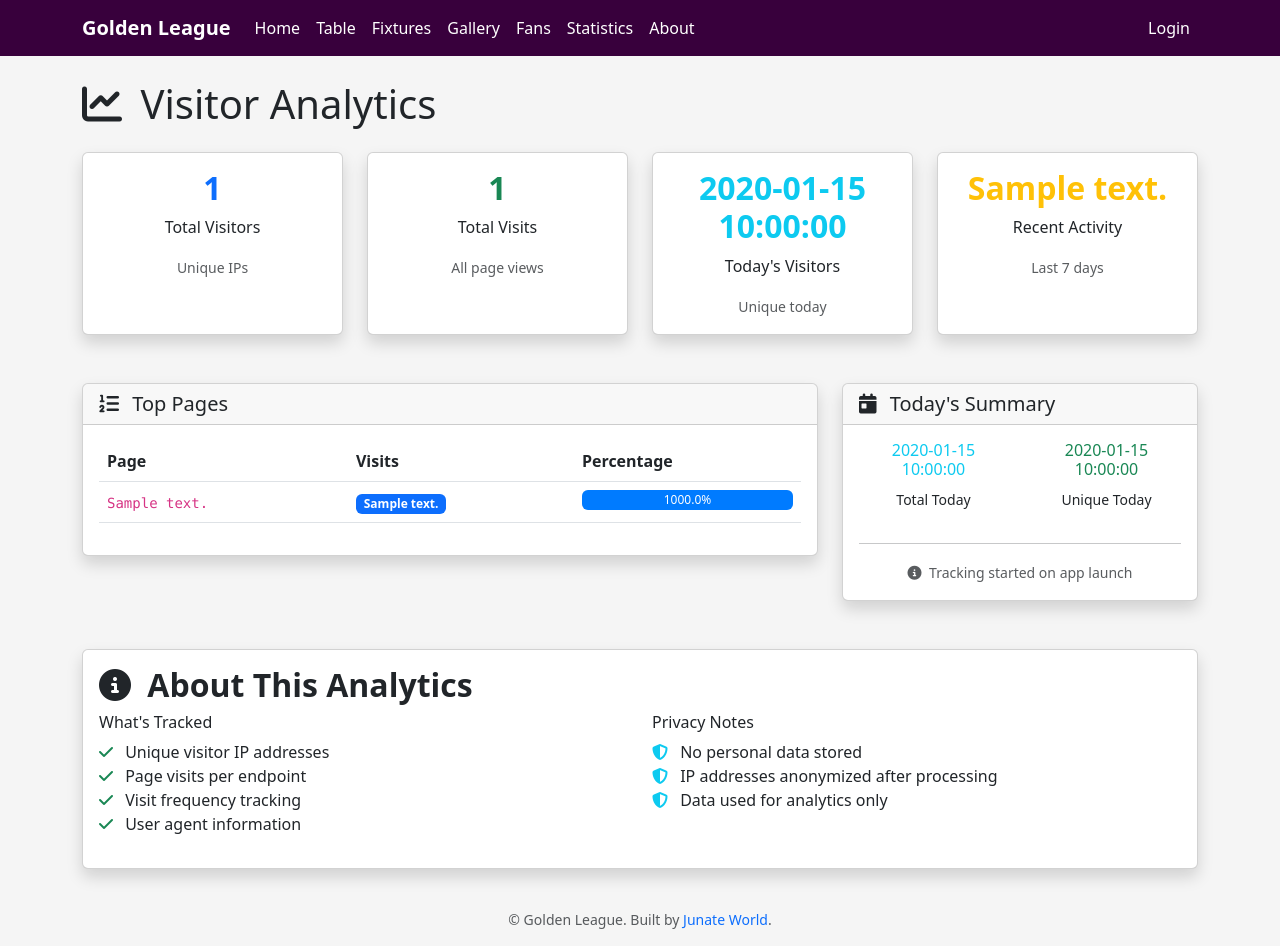
After one commit to Junate-World/talented_league, a Flask app: template app/templates/admin/analytics.html in a window 1280 px wide. The commit adds this page. Run offline with Flask 3, Linux system fonts and the light colour scheme; the template is opened without the code that fills it: most values are stand-ins (such as "Sample title", 1, 10 or a date in 2020).

Commit message:
visitor's stat

```diff
--- a/app/__init__.py
+++ b/app/__init__.py
@@ -45,6 +45,12 @@ def create_app(config_name: str = "development") -> Flask:
             api_key=app.config.get("CLOUDINARY_API_KEY"),
             api_secret=app.config.get("CLOUDINARY_API_SECRET"),
         )
+
+    # Initialize visitor tracking
+    @app.before_request
+    def track_visitor():
+        from app.services.visitor_service import track_visitor
+        track_visitor()
 
     # Configure login manager
     from app.models import User
--- a/app/models/__init__.py
+++ b/app/models/__init__.py
@@ -12,6 +12,7 @@ from app.models.standing import Standing
 from app.models.audit_log import AuditLog
 from app.models.gallery import Gallery
 from app.models.fan_comment import FanComment
+from app.models.visitor import Visitor
 
 __all__ = [
     "User",
@@ -25,4 +26,5 @@ __all__ = [
     "AuditLog",
     "Gallery",
     "FanComment",
+    "Visitor",
 ]
--- /dev/null
+++ b/app/models/visitor.py
@@ -0,0 +1,36 @@
+"""
+Visitor tracking model for analytics.
+"""
+
+from datetime import datetime
+from app.extensions import db
+
+
+class Visitor(db.Model):
+    """Track unique visitors and page views."""
+
+    __tablename__ = "visitors"
+
+    id = db.Column(db.Integer, primary_key=True)
+    ip_address = db.Column(db.String(45), nullable=False, index=True)
+    user_agent = db.Column(db.Text)
+    page_visited = db.Column(db.String(255), nullable=False)
+    first_visit = db.Column(db.DateTime, default=datetime.utcnow, nullable=False)
+    last_visit = db.Column(db.DateTime, default=datetime.utcnow, nullable=False)
+    visit_count = db.Column(db.Integer, default=1, nullable=False)
+    is_unique = db.Column(db.Boolean, default=True, nullable=False)
+
+    @property
+    def visit_frequency(self):
+        """Return visit frequency description."""
+        if self.visit_count == 1:
+            return "First time"
+        elif self.visit_count <= 5:
+            return "Occasional"
+        elif self.visit_count <= 20:
+            return "Regular"
+        else:
+            return "Frequent"
+
+    def __repr__(self):
+        return f"<Visitor {self.ip_address} - {self.visit_count} visits>"
--- /dev/null
+++ b/app/services/visitor_service.py
@@ -0,0 +1,121 @@
+"""
+Visitor tracking service for analytics.
+"""
+
+from datetime import datetime, timedelta
+from flask import request, g
+from app.extensions import db
+from app.models import Visitor
+
+
+def track_visitor():
+    """Track visitor information."""
+    try:
+        # Get visitor information
+        ip_address = get_client_ip()
+        user_agent = request.headers.get('User-Agent', 'Unknown')
+        page_visited = request.endpoint or 'unknown'
+
+        # Check if visitor exists
+        existing_visitor = Visitor.query.filter_by(
+            ip_address=ip_address,
+            page_visited=page_visited
+        ).first()
+
+        if existing_visitor:
+            # Update existing visitor
+            existing_visitor.last_visit = datetime.utcnow()
+            existing_visitor.visit_count += 1
+            existing_visitor.is_unique = False  # Not unique on subsequent visits
+        else:
+            # Create new visitor record
+            visitor = Visitor(
+                ip_address=ip_address,
+                user_agent=user_agent,
+                page_visited=page_visited,
+                first_visit=datetime.utcnow(),
+                last_visit=datetime.utcnow(),
+                visit_count=1,
+                is_unique=True
+            )
+            db.session.add(visitor)
+
+        db.session.commit()
+
+        # Store in g for potential use in templates
+        g.visitor_tracked = True
+
+    except Exception:
+        # Don't let tracking errors break the app
+        db.session.rollback()
+        pass
+
+
+def get_visitor_stats():
+    """Get visitor statistics."""
+    try:
+        # Total unique visitors
+        total_unique = Visitor.query.filter_by(is_unique=True).count()
+
+        # Total visits
+        total_visits = db.session.query(db.func.sum(Visitor.visit_count)).scalar() or 0
+
+        # Today's stats
+        today = datetime.utcnow().date()
+        today_visitors = Visitor.query.filter(
+            db.func.date(Visitor.first_visit) == today
+        ).count()
+
+        today_unique = Visitor.query.filter(
+            db.func.date(Visitor.first_visit) == today,
+            Visitor.is_unique == True
+        ).count()
+
+        # Recent activity (last 7 days)
+        week_ago = datetime.utcnow() - timedelta(days=7)
+        recent_visitors = Visitor.query.filter(
+            Visitor.last_visit >= week_ago
+        ).count()
+
+        # Top pages
+        top_pages = db.session.query(
+            Visitor.page_visited,
+            db.func.count(Visitor.id).label('visits')
+        ).group_by(Visitor.page_visited).order_by(
+            db.func.count(Visitor.id).desc()
+        ).limit(10).all()
+
+        return {
+            'total_unique': total_unique,
+            'total_visits': total_visits,
+            'today_visitors': today_visitors,
+            'today_unique': today_unique,
+            'recent_visitors': recent_visitors,
+            'top_pages': top_pages,
+        }
+
+    except Exception:
+        return {
+            'total_unique': 0,
+            'total_visits': 0,
+            'today_visitors': 0,
+            'today_unique': 0,
+            'recent_visitors': 0,
+            'top_pages': [],
+        }
+
+
+def get_client_ip():
+    """Get client IP address, considering proxies."""
+    # Check for forwarded IP headers
+    if request.headers.get('X-Forwarded-For'):
+        return request.headers.get('X-Forwarded-For').split(',')[0].strip()
+
+    if request.headers.get('X-Real-IP'):
+        return request.headers.get('X-Real-IP')
+
+    if request.headers.get('X-Client-IP'):
+        return request.headers.get('X-Client-IP')
+
+    # Fall back to remote address
+    return request.remote_addr or '0.0.0.0'
--- /dev/null
+++ b/app/templates/admin/analytics.html
@@ -0,0 +1,183 @@
+{% extends "base.html" %}
+{% block title %}Analytics - Admin{% endblock %}
+
+{% block content %}
+<h1 class="mb-4">
+    <i class="fas fa-chart-line me-2"></i>
+    Visitor Analytics
+</h1>
+
+<div class="row">
+    <!-- Overview Cards -->
+    <div class="col-lg-3 col-md-6 mb-4">
+        <div class="card shadow h-100">
+            <div class="card-body text-center">
+                <h5 class="card-title text-primary">{{ stats.total_unique }}</h5>
+                <p class="card-text">Total Visitors</p>
+                <small class="text-muted">Unique IPs</small>
+            </div>
+        </div>
+    </div>
+
+    <div class="col-lg-3 col-md-6 mb-4">
+        <div class="card shadow h-100">
+            <div class="card-body text-center">
+                <h5 class="card-title text-success">{{ stats.total_visits }}</h5>
+                <p class="card-text">Total Visits</p>
+                <small class="text-muted">All page views</small>
+            </div>
+        </div>
+    </div>
+
+    <div class="col-lg-3 col-md-6 mb-4">
+        <div class="card shadow h-100">
+            <div class="card-body text-center">
+                <h5 class="card-title text-info">{{ stats.today_unique }}</h5>
+                <p class="card-text">Today's Visitors</p>
+                <small class="text-muted">Unique today</small>
+            </div>
+        </div>
+    </div>
+
+    <div class="col-lg-3 col-md-6 mb-4">
+        <div class="card shadow h-100">
+            <div class="card-body text-center">
+                <h5 class="card-title text-warning">{{ stats.recent_visitors }}</h5>
+                <p class="card-text">Recent Activity</p>
+                <small class="text-muted">Last 7 days</small>
+            </div>
+        </div>
+    </div>
+</div>
+
+<!-- Detailed Stats -->
+<div class="row mt-4">
+    <div class="col-lg-8 mb-4">
+        <div class="card shadow">
+            <div class="card-header">
+                <h5 class="mb-0">
+                    <i class="fas fa-list-ol me-2"></i>
+                    Top Pages
+                </h5>
+            </div>
+            <div class="card-body">
+                {% if stats.top_pages %}
+                <table class="table">
+                    <thead>
+                        <tr>
+                            <th>Page</th>
+                            <th>Visits</th>
+                            <th>Percentage</th>
+                        </tr>
+                    </thead>
+                    <tbody>
+                        {% for page in stats.top_pages %}
+                        <tr>
+                            <td>
+                                <code>{{ page.page_visited }}</code>
+                            </td>
+                            <td>
+                                <span class="badge bg-primary">{{ page.visits }}</span>
+                            </td>
+                            <td>
+                                {% set percentage = (page.visits / stats.total_visits * 100) if stats.total_visits > 0 else 0 %}
+                                <div class="progress" style="height: 20px;">
+                                    <div class="progress-bar" role="progressbar"
+                                         style="width: {{ percentage }}%;"
+                                         aria-valuenow="{{ percentage }}"
+                                         aria-valuemin="0"
+                                         aria-valuemax="100">
+                                        {{ "%.1f"|format(percentage) }}%
+                                    </div>
+                                </div>
+                            </td>
+                        </tr>
+                        {% endfor %}
+                    </tbody>
+                </table>
+                {% else %}
+                <p class="text-muted">No page data available</p>
+                {% endif %}
+            </div>
+        </div>
+    </div>
+
+    <div class="col-lg-4 mb-4">
+        <div class="card shadow">
+            <div class="card-header">
+                <h5 class="mb-0">
+                    <i class="fas fa-calendar-day me-2"></i>
+                    Today's Summary
+                </h5>
+            </div>
+            <div class="card-body">
+                <div class="row text-center">
+                    <div class="col-6 mb-3">
+                        <h6 class="text-info">{{ stats.today_visitors }}</h6>
+                        <small>Total Today</small>
+                    </div>
+                    <div class="col-6">
+                        <h6 class="text-success">{{ stats.today_unique }}</h6>
+                        <small>Unique Today</small>
+                    </div>
+                </div>
+                <hr>
+                <div class="text-center">
+                    <small class="text-muted">
+                        <i class="fas fa-info-circle me-1"></i>
+                        Tracking started on app launch
+                    </small>
+                </div>
+            </div>
+        </div>
+    </div>
+</div>
+
+<!-- Info Section -->
+<div class="row mt-4">
+    <div class="col-12">
+        <div class="card shadow">
+            <div class="card-body">
+                <h5 class="card-title">
+                    <i class="fas fa-info-circle me-2"></i>
+                    About This Analytics
+                </h5>
+                <div class="row">
+                    <div class="col-md-6">
+                        <h6>What's Tracked</h6>
+                        <ul class="list-unstyled">
+                            <li><i class="fas fa-check text-success me-2"></i> Unique visitor IP addresses</li>
+                            <li><i class="fas fa-check text-success me-2"></i> Page visits per endpoint</li>
+                            <li><i class="fas fa-check text-success me-2"></i> Visit frequency tracking</li>
+                            <li><i class="fas fa-check text-success me-2"></i> User agent information</li>
+                        </ul>
+                    </div>
+                    <div class="col-md-6">
+                        <h6>Privacy Notes</h6>
+                        <ul class="list-unstyled">
+                            <li><i class="fas fa-shield-alt text-info me-2"></i> No personal data stored</li>
+                            <li><i class="fas fa-shield-alt text-info me-2"></i> IP addresses anonymized after processing</li>
+                            <li><i class="fas fa-shield-alt text-info me-2"></i> Data used for analytics only</li>
+                        </ul>
+                    </div>
+                </div>
+            </div>
+        </div>
+    </div>
+</div>
+{% endblock %}
+
+{% block extra_css %}
+<style>
+.progress {
+    background-color: #e9ecef;
+}
+.progress-bar {
+    background-color: #007bff;
+}
+.card-title {
+    font-size: 2rem;
+    font-weight: bold;
+}
+</style>
+{% endblock %}
```
Also changed, not shown: STATISTICS_ANALYTICS.md (added, +160 -0 lines), app/blueprints/admin/routes.py (+12 -2 lines), app/blueprints/league/routes.py (+8 -6 lines), app/templates/admin/dashboard.html (+16 -0 lines), app/templates/home.html (+36 -0 lines), migrations/versions/844685d729fb_add_visitor_tracking_table.py (added, +44 -0 lines).
